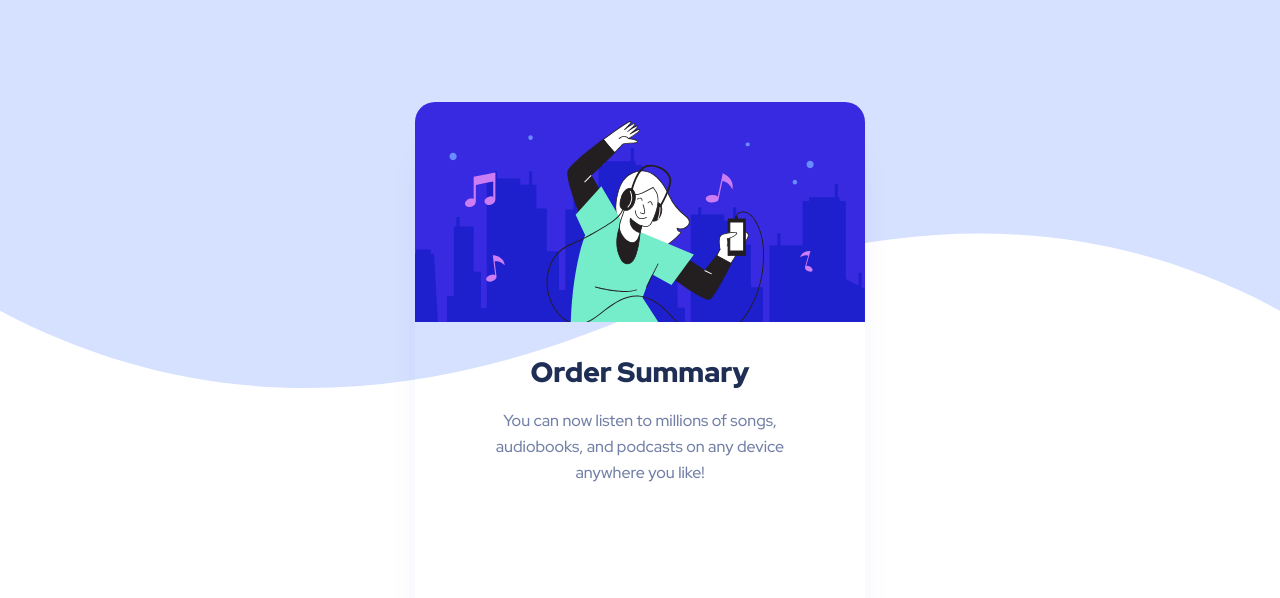
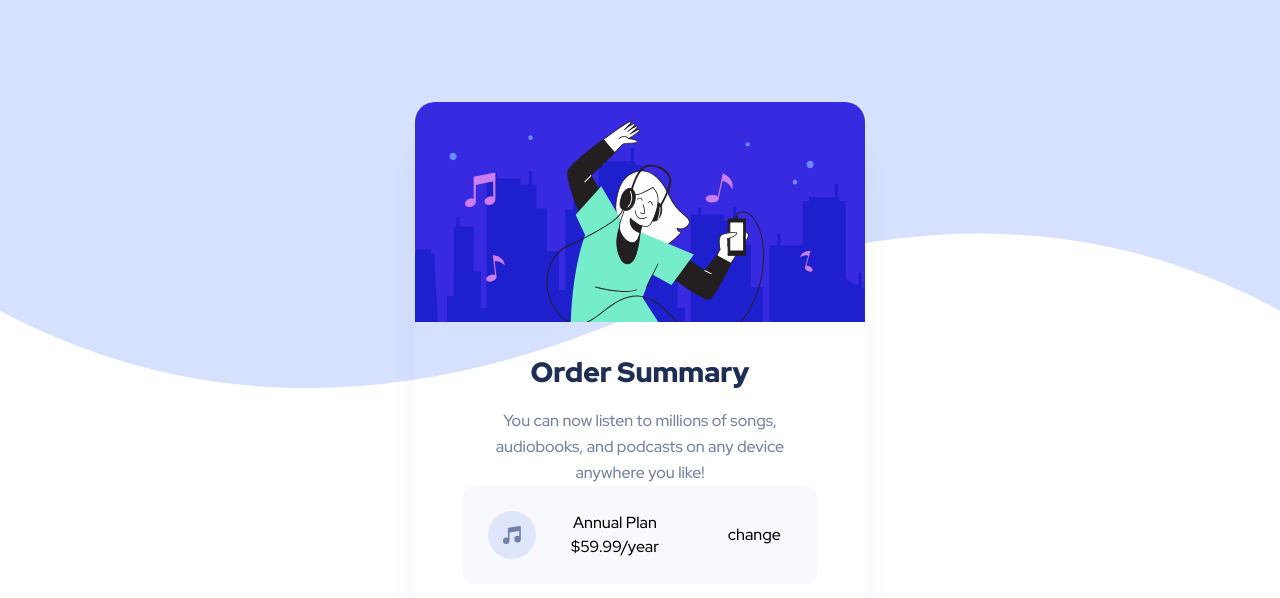
Before and after one commit to gigakhrz/Order-summary-component, a plain HTML site: page index.html in a window 1280 px wide. Drawn offline with Linux system fonts and the light colour scheme.

Commit message:
i created music box div, placed in the apropirate position, with a musical icon, a change button and an anual price

```diff
--- a/index.html
+++ b/index.html
@@ -21,6 +21,18 @@
         </p>
     </div>
 
+    <div class="musicbox">
+        <img class="music" src="images/icon-music.svg" alt="music icon">
+        <div class="value">
+            <h4>Annual Plan</h4>
+            <div class="spacing"></div>
+            <p class="valueyear">$59.99/year</p>
+        </div>
+    <div class="changebutton">
+        <p class=" change">change</p>
+    </div>
+    </div>
+
 
 
     </div>
--- a/style.css
+++ b/style.css
@@ -59,3 +59,28 @@ margin-bottom: 17px;
     font-size: 16px;
     color: var(--pcolor);
 }
+.musicbox{
+    margin-left: 48px;
+    margin-right: 48px;
+    background-color: #F7F9FF;
+    border-radius: 11px;
+    display: flex;
+    padding: 25px;
+    align-items: center;
+}
+
+.music{
+    margin-right: 35px;
+}
+
+.value{
+    font-display: flex;
+    align-items: center;
+    margin-right: 68.8px;
+}
+
+.spacing{
+    width: 2px;
+    margin-top: 2px;
+    margin-bottom: 8px;
+}
```
